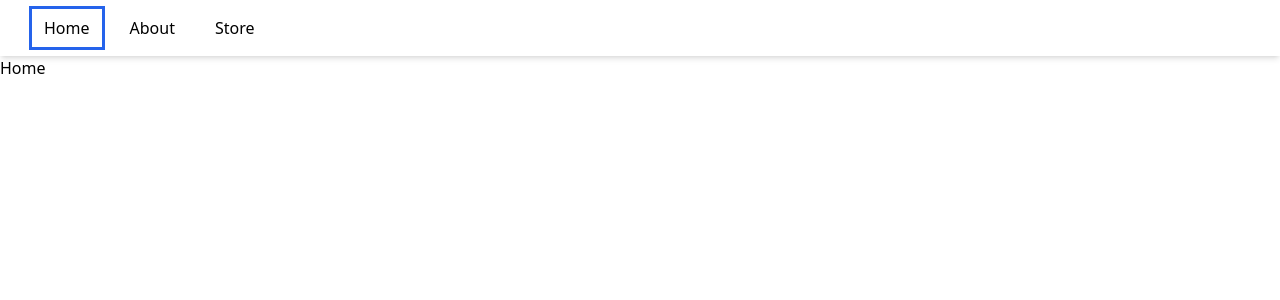
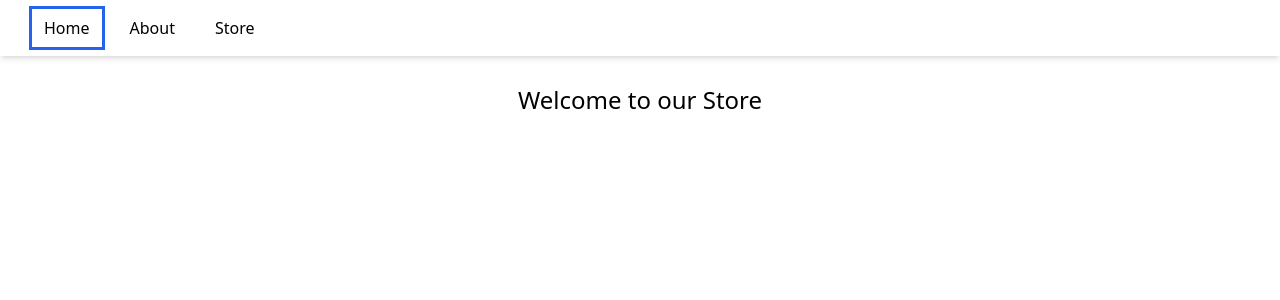
Before and after one commit to JohnMwendwa/react-shopping-cart, a React (Vite) app: page / in a window 1280 px wide. Shown: the top 300 px of the page. Built offline with nearby package versions, Linux system fonts and the light colour scheme.

Commit message:
style the Home page

```diff
--- a/src/pages/Home.tsx
+++ b/src/pages/Home.tsx
@@ -1,5 +1,11 @@
 import React from "react";
 
 export default function Home() {
-  return <div>Home</div>;
+  return (
+    <div className="px-4 lg:px-6 py-3">
+      <h1 className="text-center font-medium text-2xl my-4 text">
+        Welcome to our Store
+      </h1>
+    </div>
+  );
 }
```
